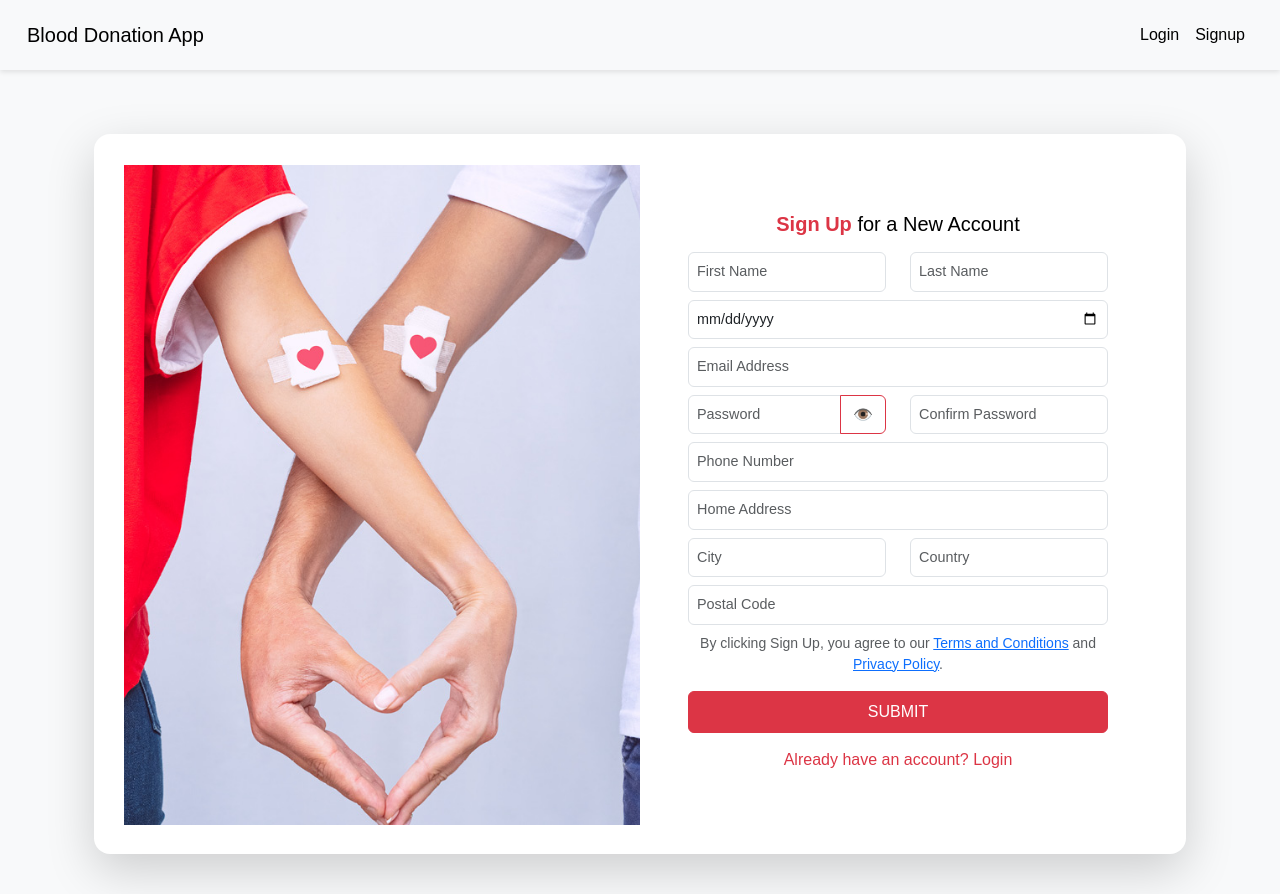
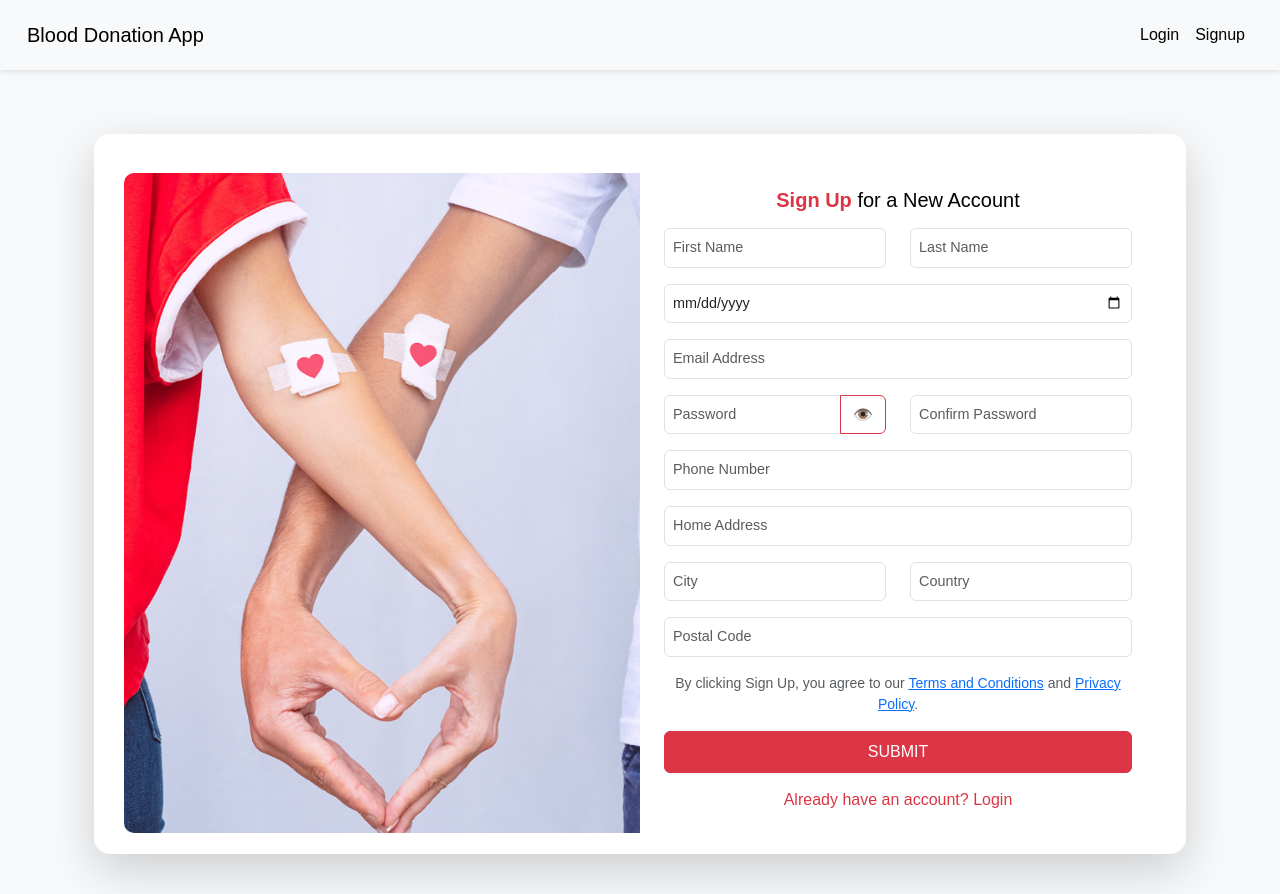
Before and after one commit to CAA900-PRIME/blooddonation-frontend, a React (Vite) app: page /signup in a window 1280 px wide. Built offline with nearby package versions, Linux system fonts and the light colour scheme.

Commit message:
recheck on details

```diff
--- a/src/pages/Signup.jsx
+++ b/src/pages/Signup.jsx
@@ -61,12 +61,12 @@ const Signup = () => {
     <div className="container-fluid d-flex align-items-center justify-content-center vh-100">
       <div className="row shadow-lg rounded-4 signup-container">
         {/* Left Side - Full Height Image */}
-        <div className="col-md-6 p-0 image-section">
+        <div className="col-md-6 p-0 d-flex align-items-center image-section">
           <img src={signupImage} alt="Signup" className="img-fluid image-full" />
         </div>
 
         {/* Right Side - Signup Form */}
-        <div className="col-md-6 bg-white p-5 d-flex flex-column justify-content-center form-section">
+        <div className="col-md-6 bg-white d-flex flex-column justify-content-center form-section p-4">
           <h5 className="mb-3 text-center">
             <span className="text-danger fw-bold">Sign Up</span> for a New Account
           </h5>
@@ -75,24 +75,24 @@ const Signup = () => {
 
           <form>
             <div className="row">
-              <div className="col-md-6 mb-2">
+              <div className="col-md-6 mb-3">
                 <input type="text" name="firstName" className="form-control" placeholder="First Name" value={formData.firstName} onChange={handleChange} required />
               </div>
-              <div className="col-md-6 mb-2">
+              <div className="col-md-6 mb-3">
                 <input type="text" name="lastName" className="form-control" placeholder="Last Name" value={formData.lastName} onChange={handleChange} required />
               </div>
             </div>
 
-            <div className="mb-2">
+            <div className="mb-3">
               <input type="date" name="dob" className="form-control" value={formData.dob} onChange={handleChange} required />
             </div>
 
-            <div className="mb-2">
+            <div className="mb-3">
               <input type="email" name="email" className="form-control" placeholder="Email Address" value={formData.email} onChange={handleChange} required />
             </div>
 
             <div className="row">
-              <div className="col-md-6 mb-2">
+              <div className="col-md-6 mb-3">
                 <div className="input-group">
                   <input type={showPassword ? "text" : "password"} name="password" className="form-control" placeholder="Password" value={formData.password} onChange={handleChange} required />
                   <button type="button" className="btn btn-outline-danger" onClick={() => setShowPassword(!showPassword)}>
@@ -100,29 +100,29 @@ const Signup = () => {
                   </button>
                 </div>
               </div>
-              <div className="col-md-6 mb-2">
+              <div className="col-md-6 mb-3">
                 <input type={showPassword ? "text" : "password"} name="confirmPassword" className="form-control" placeholder="Confirm Password" value={formData.confirmPassword} onChange={handleChange} required />
               </div>
             </div>
 
-            <div className="mb-2">
+            <div className="mb-3">
               <input type="tel" name="phoneNumber" className="form-control" placeholder="Phone Number" value={formData.phoneNumber} onChange={handleChange} required />
             </div>
 
-            <div className="mb-2">
+            <div className="mb-3">
               <input type="text" name="homeAddress" className="form-control" placeholder="Home Address" value={formData.homeAddress} onChange={handleChange} required />
             </div>
 
             <div className="row">
-              <div className="col-md-6 mb-2">
+              <div className="col-md-6 mb-3">
                 <input type="text" name="city" className="form-control" placeholder="City" value={formData.city} onChange={handleChange} required />
               </div>
-              <div className="col-md-6 mb-2">
+              <div className="col-md-6 mb-3">
                 <input type="text" name="country" className="form-control" placeholder="Country" value={formData.country} onChange={handleChange} required />
               </div>
             </div>
 
-            <div className="mb-2">
+            <div className="mb-3">
               <input type="text" name="postalCode" className="form-control" placeholder="Postal Code" value={formData.postalCode} onChange={handleChange} required />
             </div>
 
@@ -153,11 +153,16 @@ const Signup = () => {
           .image-section {
             height: 100%;
             padding: 0;
+            display: flex;
+            align-items: center;
+            justify-content: center;
           }
           .image-full {
             width: 100%;
             height: 100%;
             object-fit: cover;
+            border-top-left-radius: 10px;
+            border-bottom-left-radius: 10px;
           }
           .form-section {
             max-width: 600px;
```
